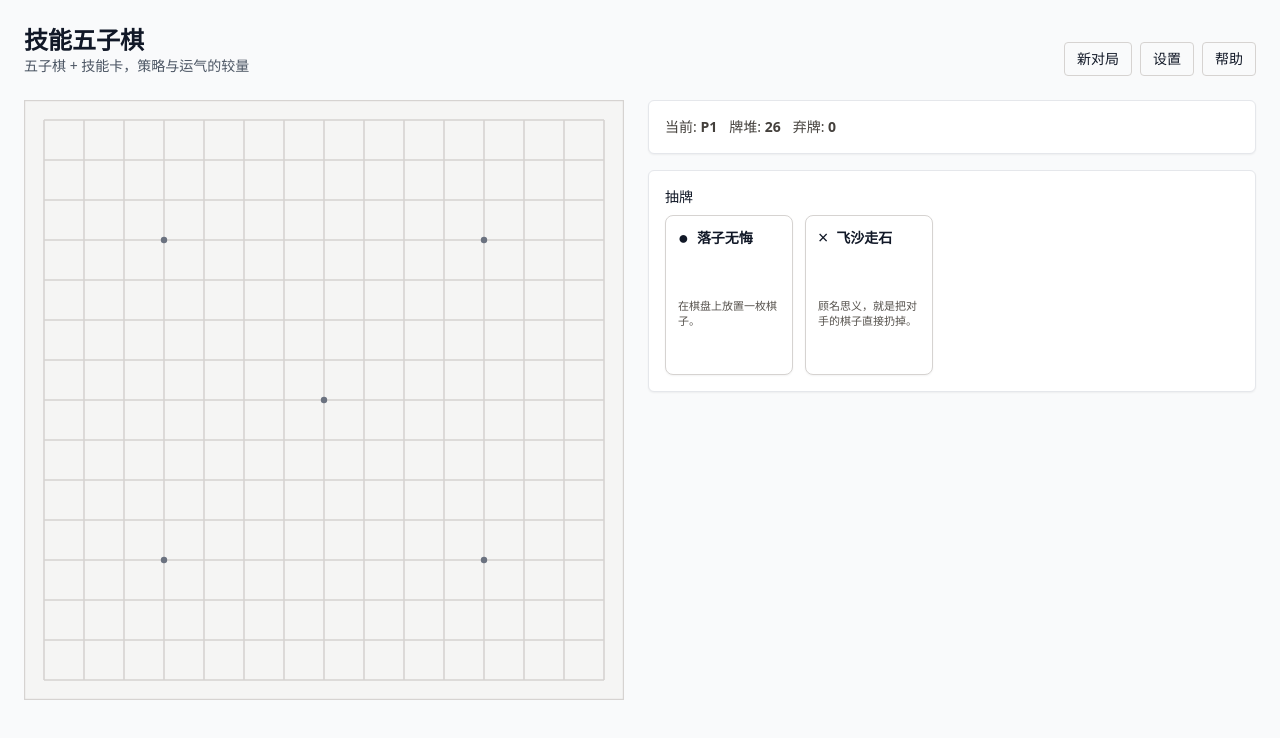
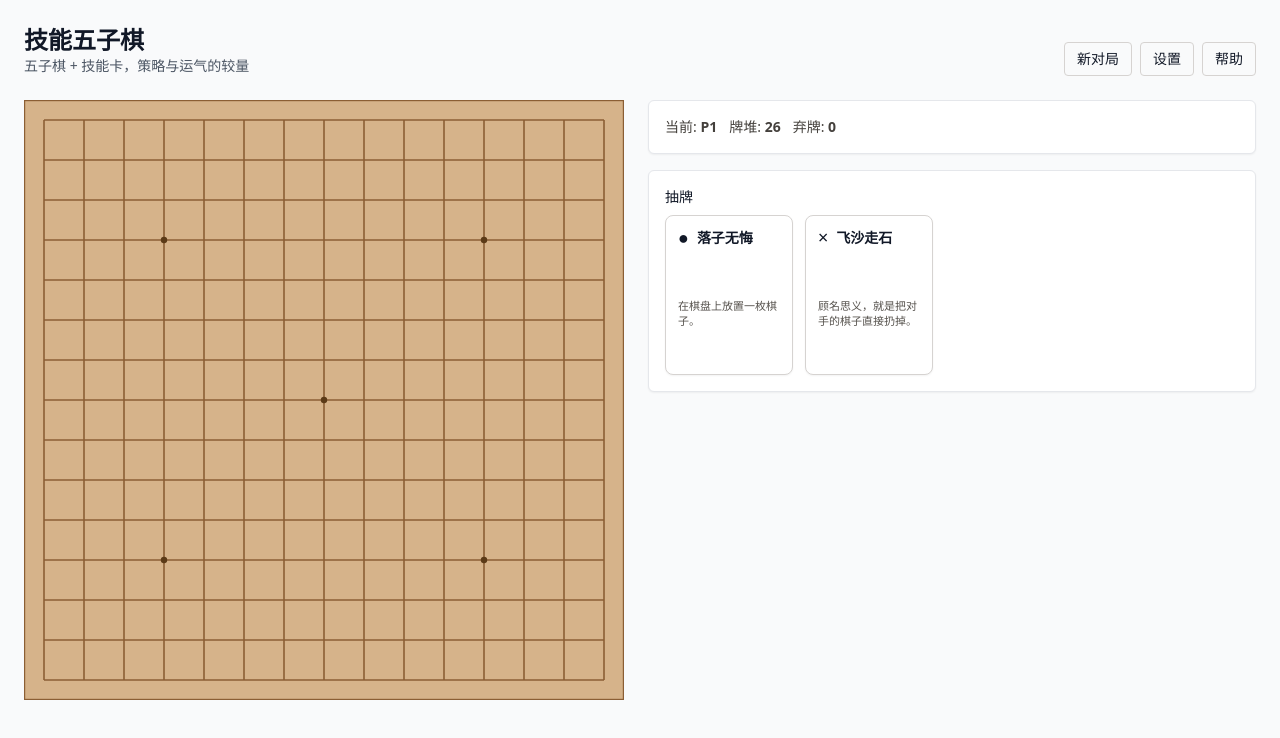
Before and after one commit to Louis-7/jineng-wuziqi, a React (Vite) app: page / in a window 1280 px wide. Shown: the top 738 px of the page. Built offline with nearby package versions, Linux system fonts and the light colour scheme.

Commit message:
fix: change default board theme to 'classic' and adjust Board component dimensions

```diff
--- a/src/ui/App.tsx
+++ b/src/ui/App.tsx
@@ -46,7 +46,7 @@ export default function App() {
       const stored = window.localStorage.getItem('boardTheme');
       if (stored === 'modern' || stored === 'classic') return stored;
     }
-    return 'modern';
+    return 'classic';
   });
 
   const { t, i18n } = useTranslation();
--- a/src/ui/components/Board.tsx
+++ b/src/ui/components/Board.tsx
@@ -71,7 +71,7 @@ export function Board({
     <div className="relative inline-block">
       <div role="grid" aria-label={'Gomoku board ' + String(size) + ' by ' + String(size)}>
         <svg
-          className="block select-none w-[360px] h-[360px] md:w-[480px] md:h-[480px] lg:w-[600px] lg:h-[600px]"
+          className="block select-none w-[360px] h-[360px] md:w-[360px] md:h-[360px] lg:w-[600px] lg:h-[600px]"
           viewBox={viewBox}
         >
           {theme === 'classic' && (
```
Also changed, not shown: 1 other file (tests, documents, lock files or other folders).
